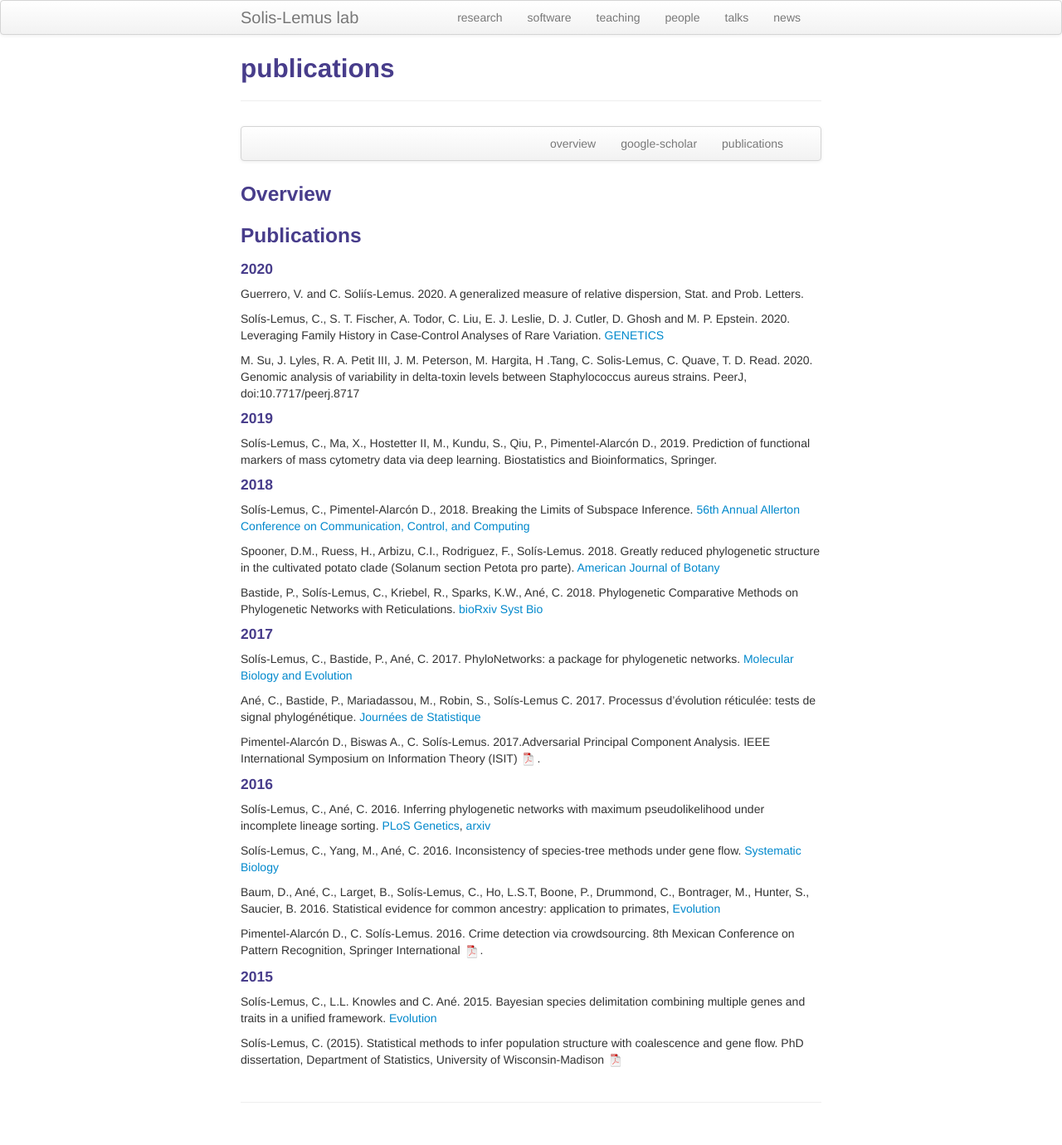
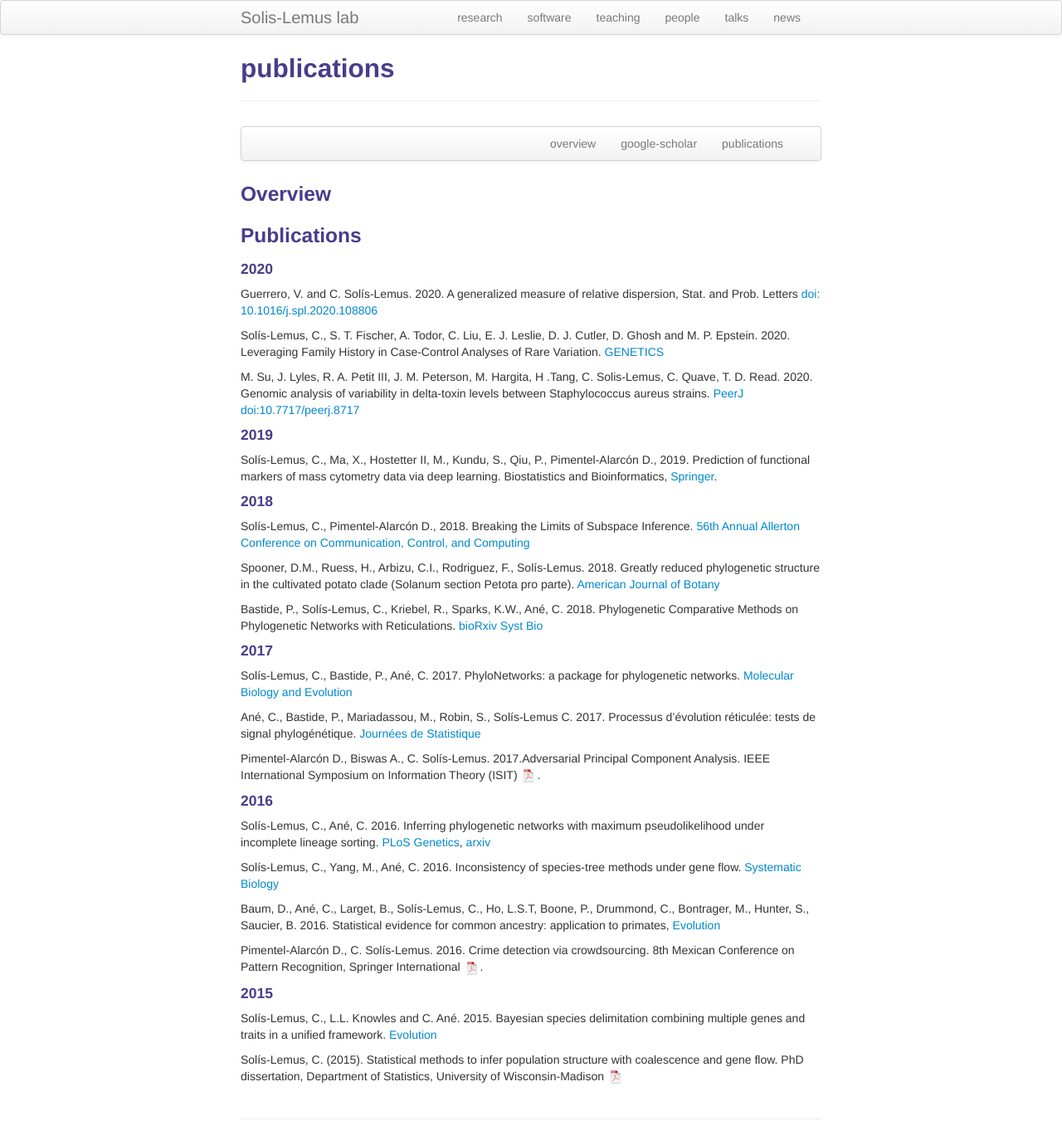
Before and after one commit to solislemuslab/solislemuslab.github.io, a Jekyll site: the page built from pages/research.md, in a window 1280 px wide. Shown: the whole page at 83% size. Built offline with Jekyll 4.4.1, drawn with Linux system fonts in a browser that asks for light colours.

Commit message:
added links to publications

```diff
--- a/pages/research.md
+++ b/pages/research.md
@@ -20,16 +20,16 @@ description: Solis-Lemus publications
 
 #### 2020
 
-Guerrero, V. and C. Soli&iacute;s-Lemus. 2020. A generalized measure of relative dispersion, Stat. and Prob. Letters.
+Guerrero, V. and C. Sol&iacute;s-Lemus. 2020. A generalized measure of relative dispersion, Stat. and Prob. Letters [doi: 10.1016/j.spl.2020.108806](https://www.sciencedirect.com/science/article/pii/S0167715220301097?dgcid=author)
 
 Sol&iacute;s-Lemus, C., S. T. Fischer, A. Todor, C. Liu, E. J. Leslie, D. J. Cutler, D. Ghosh and M. P. Epstein. 2020. Leveraging Family History in Case-Control Analyses of Rare Variation.
 [GENETICS](https://doi.org/10.1534/genetics.119.302846)
 
-M. Su, J. Lyles, R. A. Petit III, J. M. Peterson, M. Hargita, H .Tang, C. Solis-Lemus, C. Quave, T. D. Read. 2020. Genomic analysis of variability in delta-toxin levels between Staphylococcus aureus strains. PeerJ, doi:10.7717/peerj.8717
+M. Su, J. Lyles, R. A. Petit III, J. M. Peterson, M. Hargita, H .Tang, C. Solis-Lemus, C. Quave, T. D. Read. 2020. Genomic analysis of variability in delta-toxin levels between Staphylococcus aureus strains. [PeerJ doi:10.7717/peerj.8717](https://peerj.com/articles/8717/)
 
 #### 2019
 
-Sol&iacute;s-Lemus, C., Ma, X., Hostetter II, M., Kundu, S., Qiu, P., Pimentel-Alarc&oacute;n D., 2019. Prediction of functional markers of mass cytometry data via deep learning. Biostatistics and Bioinformatics, Springer.
+Sol&iacute;s-Lemus, C., Ma, X., Hostetter II, M., Kundu, S., Qiu, P., Pimentel-Alarc&oacute;n D., 2019. Prediction of functional markers of mass cytometry data via deep learning. Biostatistics and Bioinformatics, [Springer](https://link.springer.com/chapter/10.1007/978-3-030-33416-1_5).
 
 #### 2018
 
```
